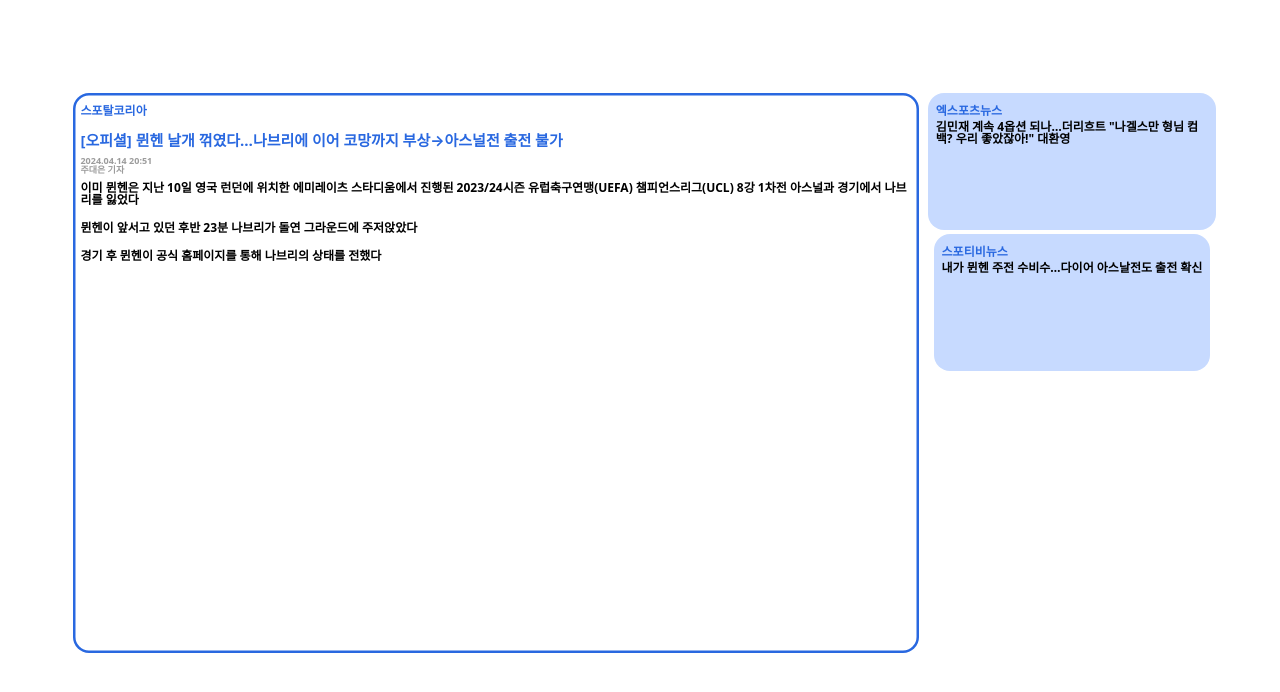
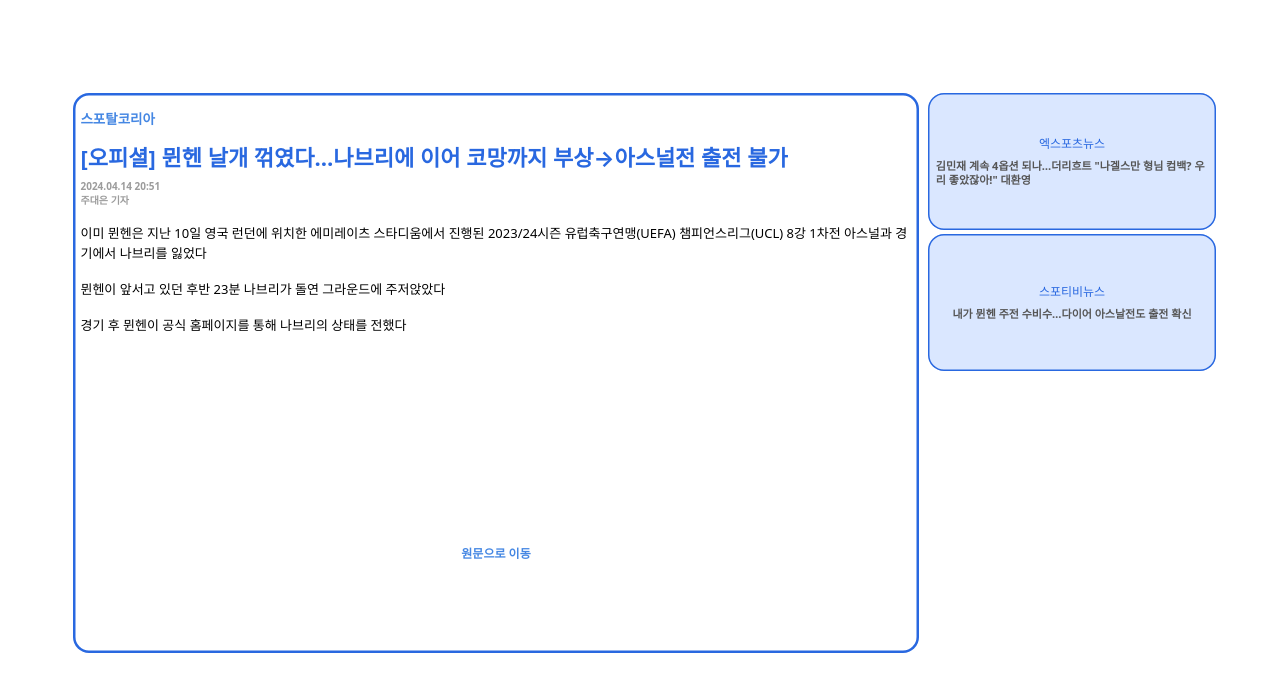
Before and after one commit to CapstoneKETS/KETS_final, a Django app: a page that uses mysite/mysite/templates/details/index.html in a window 1280 px wide. Shown: the part 75-767 px from the top of the page. Run offline with Django 4.2, Linux system fonts and the light colour scheme; data comes from the database, SQL or seed files in the repository; some libraries are stand-ins or nearby versions; some web fonts are replaced.

Commit message:
디자인 변경 및 원문 이동 버튼 추가

```diff
--- a/mysite/mysite/mainpage/views.py
+++ b/mysite/mysite/mainpage/views.py
@@ -46,7 +46,7 @@ def newsList(request, kwRank_keyword):
                 'reporter': data.reporter,
                 'datetime': data.datetime
             })
-    print(newslist_content)
+
     content = {
         'newslist_content': newslist_content,
         'keyword' : kwRank_keyword
@@ -62,6 +62,7 @@ def details(request, kwRank_keyword, newsData_id):
                 'id': data.id,
                 'title': data.title,
                 'company': data.company,
+                'url': data.url,
             })
 
     news_data = newsData.objects.filter(id=newsData_id)[0]
--- a/mysite/mysite/static/kets.css
+++ b/mysite/mysite/static/kets.css
@@ -81,6 +81,7 @@ a {
 .newscontent{
     height: 160px;
     font-size: 15px;
+    line-height: 20px;
 }
 .newsTimeReporter{
     font-size: 9px;
@@ -98,33 +99,53 @@ a {
     border-color: #2968E0;
     color: #2968E0;
 }
-.extra {
-    background-color: #C7DAFF;
-    color: #2968E0;
-}
+
 .news {
     text-align: left;
 }
 .newsTitle{
-    font-size: 15px;
+    font-size:22px;
+    line-height: 28px;
+}
+
+.detail-newspaper{
+    padding-top: -15px;
+    font-size: 13.5px;
+    color: #4587E3;
 }
 .detail-newscontent{
     height: 250px;
     color: black;
+    font-size: 13px;
+    line-height: 20px;
 }
 .detail-newsTimeReporter{
-    font-size: 9px;
+    font-size: 10px;
     color: rgb(156, 156, 156);
+    line-height: 14px;
+}
+.detail-url{
+    color: #4587E3;
+    text-align:center;
+    padding-top: 10%;
 }
 article{
     float: left;
     width: 25%;
     height: 100%;
 }
+.extra {
+    box-shadow: 0 0 0 1.5px #2968E0 inset;
+    color: #2968E0;
+    line-height: 14px;
+    background: #DAE7FF;
+}
 .remainNews {
     text-align: left;
     height: 24.5%;
+
 }
 .headline {
-    color: black;
+    font-size: 11px;
+    color: #555555;
 }
--- a/mysite/mysite/templates/details/index.html
+++ b/mysite/mysite/templates/details/index.html
@@ -26,28 +26,30 @@
         <section class="newsSection">
             <div class="news main-news badge rounded-4">
                 <div>
-                    <div class="newspaper pt-2 pb-3">{{ news_data.company }}</div>
+                    <div class="detail-newspaper pt-3 pb-3">{{ news_data.company }}</div>
                     <div class="newsTitle text-wrap mb-2">{{ news_data.title }}</div>
-                    <div class="detail-newsTimeReporter mb-2">
+                    <div class="detail-newsTimeReporter mb-2 fw-bolder">
                         <div>{{ news_data.datetime }}</div>
                         <div>{{ news_data.reporter }}</div>
                     </div>
-                    <div class="detail-newscontent text-wrap">
+                    <div class="detail-newscontent text-wrap pt-2 fw-normal">
                         {% for t in news_data.summary %}
                             <p>{{ t }}</p>
                         {% endfor %}
+                    </div>
+                    <div class="detail-url">
+                        <a href="{{news_data.url}}" style="color: #4587E3;">원문으로 이동</a>
                     </div>
                 </div>
             </div>
         </section>
 
         <article class="remainNewslist">
-
             {% for i in newslist %}
                 <a href="{% url 'mainpage:details' keyword i.id %}">
-                    <div class="remainNews extra badge rounded-4 mb-1">
-                        <div class="newspaper pt-2 pb-1">{{ i.company }}</div>
-                        <div class="headline text-wrap">{{ i.title }}</div>
+                    <div class="remainNews extra badge rounded-4 mb-1 d-flex flex-column justify-content-center align-items-center">
+                        <div class="newspaper pb-2 fw-normal">{{ i.company }}</div>
+                        <div class="headline text-wrap fw-bolder">{{ i.title }}</div>
                     </div>
                 </a>
             {% endfor %}
--- a/mysite/mysite/templates/mainpage/index.html
+++ b/mysite/mysite/templates/mainpage/index.html
@@ -17,7 +17,7 @@
 <script src="https://cdn.jsdelivr.net/npm/bootstrap@5.0.2/dist/js/bootstrap.min.js" integrity="sha384-cVKIPhGWiC2Al4u+LWgxfKTRIcfu0JTxR+EQDz/bgldoEyl4H0zUF0QKbrJ0EcQF" crossorigin="anonymous"></script>
 <body>
     <header>
-        <a href="{% url 'mainpage:index' %}">
+        <a href="{% url 'mainpage:index' %}" class="d-flex justify-content-center align-items-center">
             <div class="title d-flex justify-content-center">
                 {% load static %}
                 <img class="align-middle mx-auto" src="{% static 'title.png' %}">
--- a/mysite/mysite/templates/newslist/index.html
+++ b/mysite/mysite/templates/newslist/index.html
@@ -28,7 +28,7 @@
         {% for i in newslist_content %}
             <a href="{% url 'mainpage:details' keyword i.id %}">
                 <div class="news newslist-blue-border badge rounded-4">
-                    <div class="newspaper pt-2">{{ i.company }}</div>
+                    <div class="newspaper pt-2 ">{{ i.company }}</div>
                     <hr>
                     <div class="newscontent text-wrap">{{ i.title }}</div>
                     <div class="newsTimeReporter">
```
